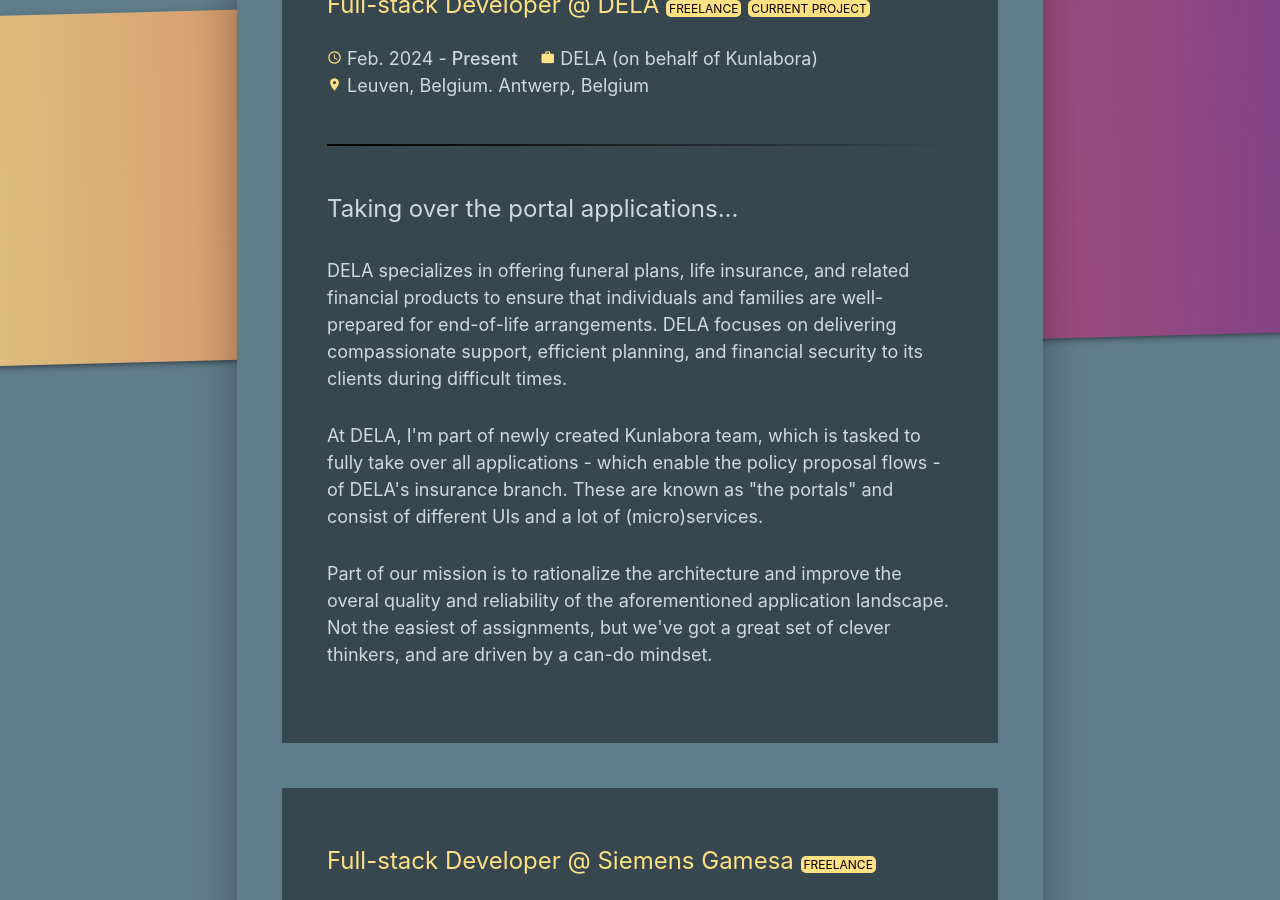
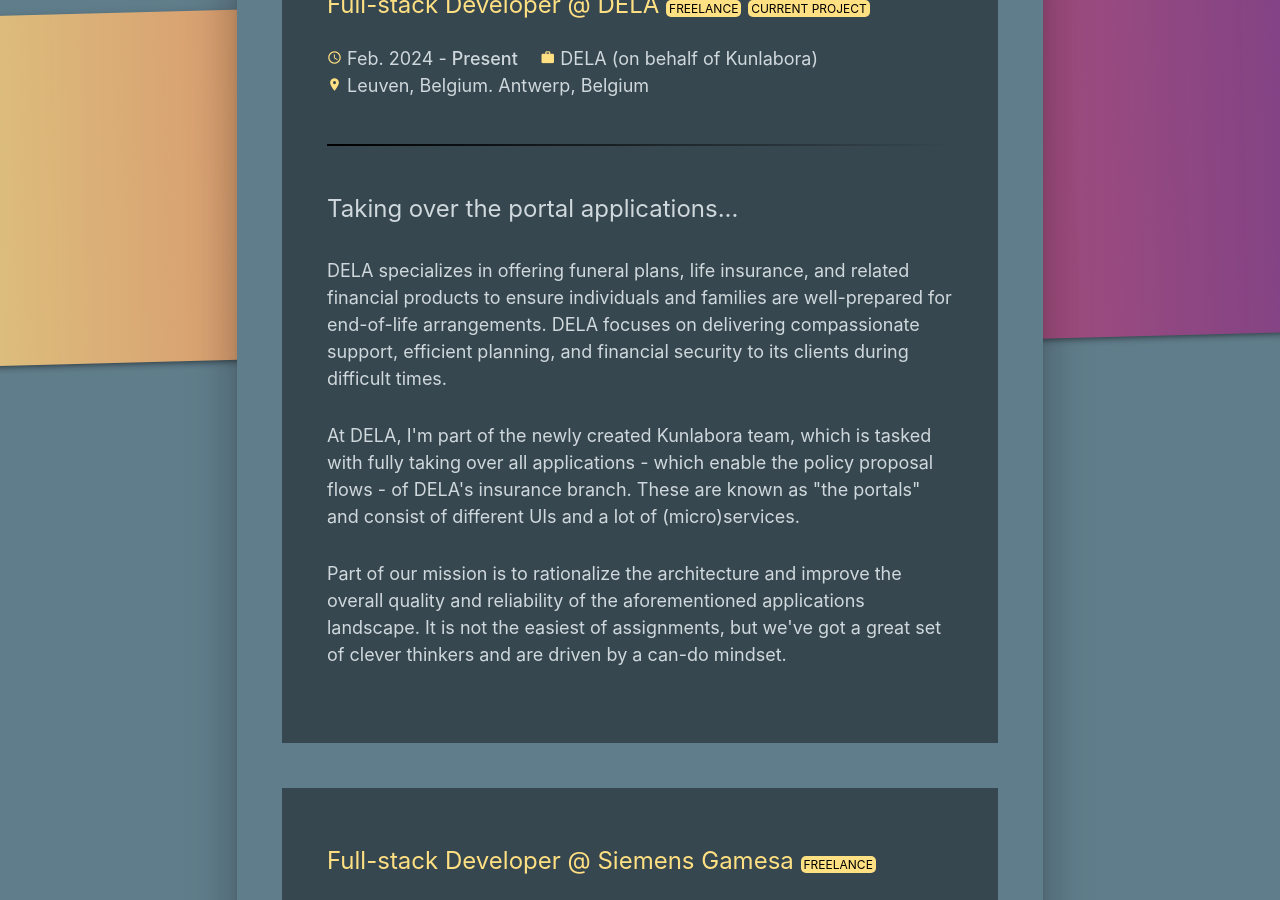
Before and after one commit to nielsdelestinne/niedel.be, a Jekyll site: the page built from cv.markdown, in a window 1280 px wide and 900 px high, scrolled down 1200 px. Built offline with Jekyll 4.4.1, drawn with Linux system fonts in a browser that asks for light colours.

Commit message:
Proofread text and formatting

```diff
--- a/_layouts/cv.html
+++ b/_layouts/cv.html
@@ -90,7 +90,8 @@
         <div class="content-wrapper z-depth-5">
             <h2 class="no-margin">Work experience</h2>
             <div class="z-depth-3 education flex-element no-margin-bottom">
-                <h3>Full-stack Developer @ DELA <span class="badge">FREELANCE</span> <span class="badge">CURRENT PROJECT</span></h3>
+                <h3>Full-stack Developer @ DELA <span class="badge">FREELANCE</span> <span
+                        class="badge">CURRENT PROJECT</span></h3>
                 <div class="cv-details valign-wrapper">
                     <div class="flex-inner">
                         <div class="padding-right-half">
@@ -111,19 +112,17 @@
                 <p class="flow-text">
                     Taking over the portal applications...
                 </p>
-                <p>
-                    DELA specializes in offering funeral plans, life insurance, and related financial products
-                    to ensure that individuals and families are well-prepared for end-of-life arrangements.
-                    DELA focuses on delivering compassionate support, efficient planning, and financial security to its clients during difficult times.
-                </p>
-                <p>
-                    At DELA, I'm part of newly created Kunlabora team, which is tasked to fully take over all applications - which enable the policy proposal flows - of DELA's insurance branch.
-                    These are known as "the portals" and consist of different UIs and a lot of (micro)services.
-                </p>
-                <p>
-                    Part of our mission is to rationalize the architecture and improve the overal quality and reliability of the aforementioned application landscape.
-                    Not the easiest of assignments, but we've got a great set of clever thinkers, and are driven by a can-do mindset.
-                </p>
+                <p>DELA specializes in offering funeral plans, life insurance, and related financial products to ensure
+                    individuals and families are well-prepared for end-of-life arrangements. DELA focuses on delivering
+                    compassionate support, efficient planning, and financial security to its clients during difficult
+                    times.</p>
+                <p>At DELA, I'm part of the newly created Kunlabora team, which is tasked with fully taking over all
+                    applications - which enable the policy proposal flows - of DELA's insurance branch. These are known
+                    as "the portals" and consist of different UIs and a lot of (micro)services.</p>
+                <p>Part of our mission is to rationalize the architecture and improve the overall quality and
+                    reliability of the aforementioned applications landscape. It is not the easiest of assignments, but
+                    we've got a great set of clever thinkers and are driven by a can-do mindset.</p>
+
             </div>
             <div class="z-depth-3 education flex-element no-margin-bottom">
                 <h3>Full-stack Developer @ Siemens Gamesa <span class="badge">FREELANCE</span></h3>
@@ -404,7 +403,9 @@
                     </div>
                     <div>
                         <h5>
-                            Frontend development <span class="badge">Angular</span> <span class="badge">JavaScript</span> <span class="badge">TypeScript</span> <span class="badge">Bootstrap</span> <span class="badge">Tailwind</span>
+                            Frontend development <span class="badge">Angular</span> <span
+                                class="badge">JavaScript</span> <span class="badge">TypeScript</span> <span
+                                class="badge">Bootstrap</span> <span class="badge">Tailwind</span>
                         </h5>
                         <progress max="100" value="75"></progress>
                     </div>
@@ -423,7 +424,8 @@
                     </div>
                     <div>
                         <h5>
-                            Cloud <span class="badge">Azure</span> <span class="badge">AWS</span> <span class="badge">Terraform</span> <span class="badge">Kubernetes</span>
+                            Cloud <span class="badge">Azure</span> <span class="badge">AWS</span> <span class="badge">Terraform</span>
+                            <span class="badge">Kubernetes</span>
                         </h5>
                         <progress max="100" value="50"></progress>
                     </div>
@@ -450,7 +452,8 @@
                     </div>
                     <div>
                         <h5>
-                            BDD <span class="badge">Cucumber</span> <span class="badge">Gherkin</span> <span class="badge">Spock</span>
+                            BDD <span class="badge">Cucumber</span> <span class="badge">Gherkin</span> <span
+                                class="badge">Spock</span>
                         </h5>
                         <progress max="100" value="65"></progress>
                     </div>
@@ -463,19 +466,22 @@
                     </div>
                     <div>
                         <h5>
-                            Messaging <span class="badge">Pulsar</span> <span class="badge">Debezium</span> <span class="badge">Service bus</span>
+                            Messaging <span class="badge">Pulsar</span> <span class="badge">Debezium</span> <span
+                                class="badge">Service bus</span>
                         </h5>
                         <progress max="100" value="50"></progress>
                     </div>
                     <div>
                         <h5>
-                            Observability <span class="badge">Kibana</span> <span class="badge">New Relic</span> <span class="badge">Prometheus</span> <span class="badge">Grafana</span>
+                            Observability <span class="badge">Kibana</span> <span class="badge">New Relic</span> <span
+                                class="badge">Prometheus</span> <span class="badge">Grafana</span>
                         </h5>
                         <progress max="100" value="50"></progress>
                     </div>
                     <div>
                         <h5>
-                            Methodologies <span class="badge">Agile</span> <span class="badge">Scrum</span> <span class="badge">Kanban</span>
+                            Methodologies <span class="badge">Agile</span> <span class="badge">Scrum</span> <span
+                                class="badge">Kanban</span>
                         </h5>
                         <progress max="100" value="70"></progress>
                     </div>
@@ -492,7 +498,8 @@
             <div class="col s12 l6 black no-margin no-padding">
                 <div class="content-wrapper-cv-inner column-to-row">
                     <h2 class="no-margin">Soft skills & character</h2>
-                    <p class="subheader"><em>A non-exhaustive list of the most outspoken soft skills and character.</em></p>
+                    <p class="subheader"><em>A non-exhaustive list of the most outspoken soft skills and character.</em>
+                    </p>
                     <div class="flex">
                         <span class="cloud cloud-2">Team player</span>
                         <span class="cloud cloud-1">Structured</span>
```
